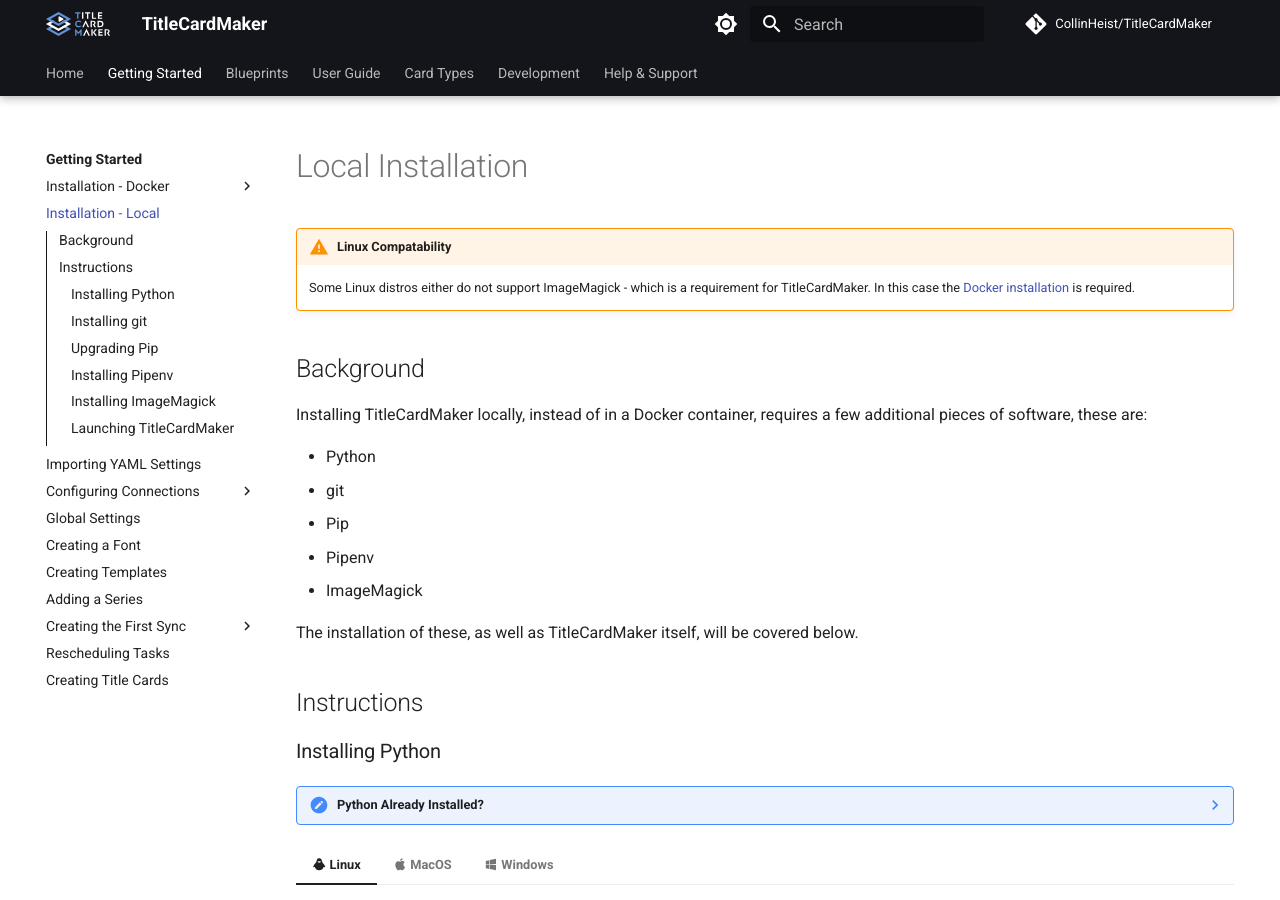
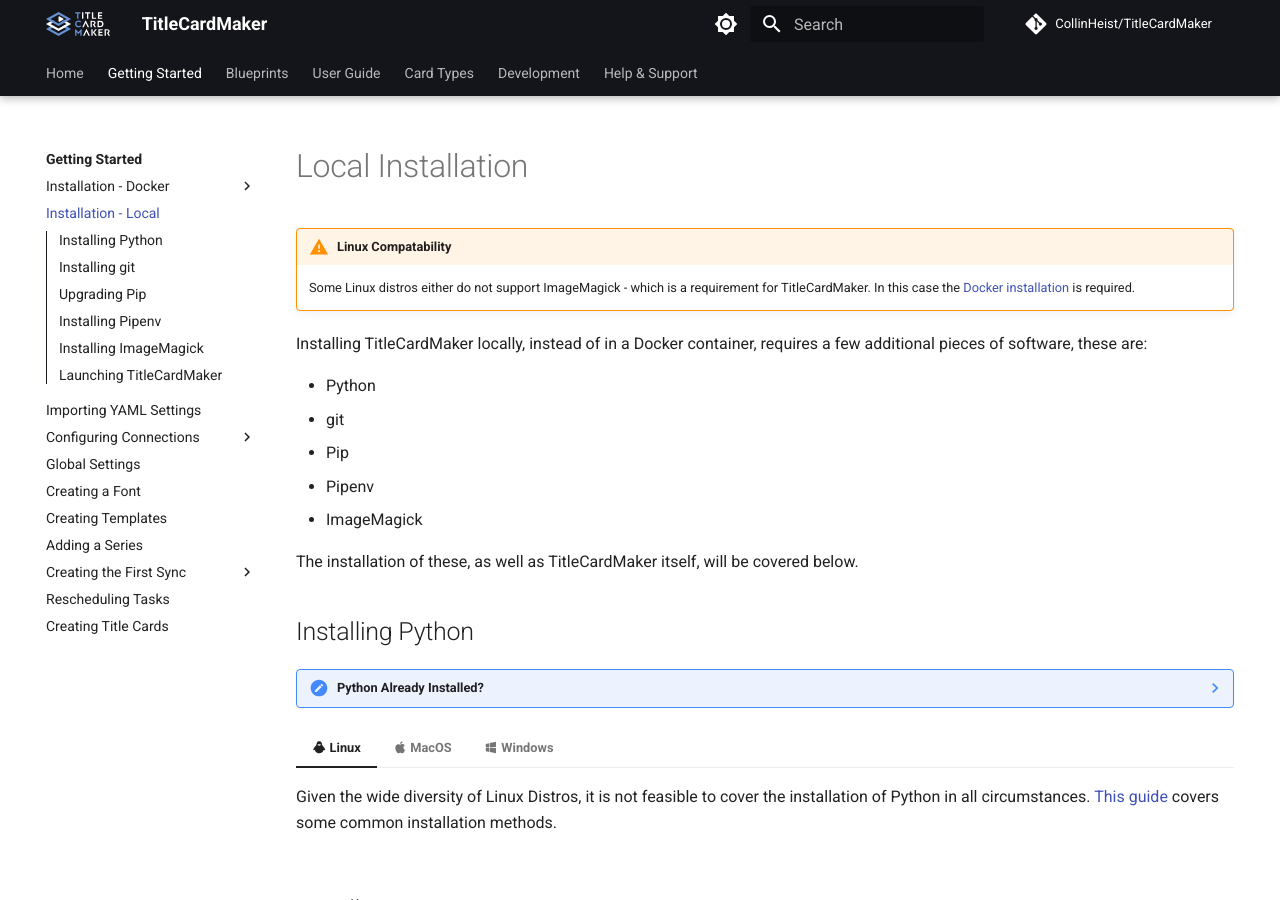
Before and after one commit to CollinHeist/TitleCardMaker, an MkDocs documentation site: the page built from docs/getting_started/local.md, in a window 1280 px wide and 900 px high. Built offline with MkDocs 1.6.1 and Material for MkDocs 9.7.7, drawn with Linux system fonts in a browser that asks for light colours; comment, search, counter and statistics services are not loaded.

Commit message:
More doc revisions

````diff
--- a/docs/getting_started/local.md
+++ b/docs/getting_started/local.md
@@ -15,7 +15,6 @@
     requirement for TitleCardMaker. In this case the
     [Docker installation](./docker/index.md) is required.
 
-## Background
 Installing TitleCardMaker locally, instead of in a Docker container,
 requires a few additional pieces of software, these are:
 
@@ -28,8 +27,7 @@
 The installation of these, as well as TitleCardMaker itself, will be covered
 below.
 
-## Instructions
-### Installing Python
+## Installing Python
 
 ??? note "Python Already Installed?"
 
@@ -66,7 +64,7 @@
     during installation.
     3. Enable PowerShell scripts by following [these](https://windowsloop.com/enable-powershell-scripts-execution-windows-10) instructions.
 
-### Installing git
+## Installing git
 
 ??? note "Git Already Installed?"
 
@@ -105,7 +103,7 @@
     the command line and also from 3rd-party software" option is selected.
 
 
-### Upgrading Pip
+## Upgrading Pip
 
 Execute the following command:
 
@@ -113,7 +111,7 @@
 python3 -m pip install --upgrade pip
 ```
 
-### Installing Pipenv
+## Installing Pipenv
 
 TitleCardMaker uses `pipenv` to install the external Python libraries that are
 required. Install pipenv by executing the following command:
@@ -137,7 +135,7 @@
     python3 -m pipenv install
     ```
 
-### Installing ImageMagick
+## Installing ImageMagick
 
 ImageMagick is the image manipulation and creation library that TCM uses to
 create the Title Cards.
@@ -180,7 +178,7 @@
 This should create a `logo.gif` file of the ImageMagick wizard in that
 directory.
 
-### Launching TitleCardMaker
+## Launching TitleCardMaker
 
 With all the required packages and software installed, you are ready to launch
 TitleCardMaker. This can be done by executing the following command:
````
Also changed, not shown: docs/getting_started/creating_templates.md (+2 -6 lines), docs/getting_started/import_settings.md (+0 -3 lines), docs/user_guide/settings.md (+1 -0 lines), 1 other file.
